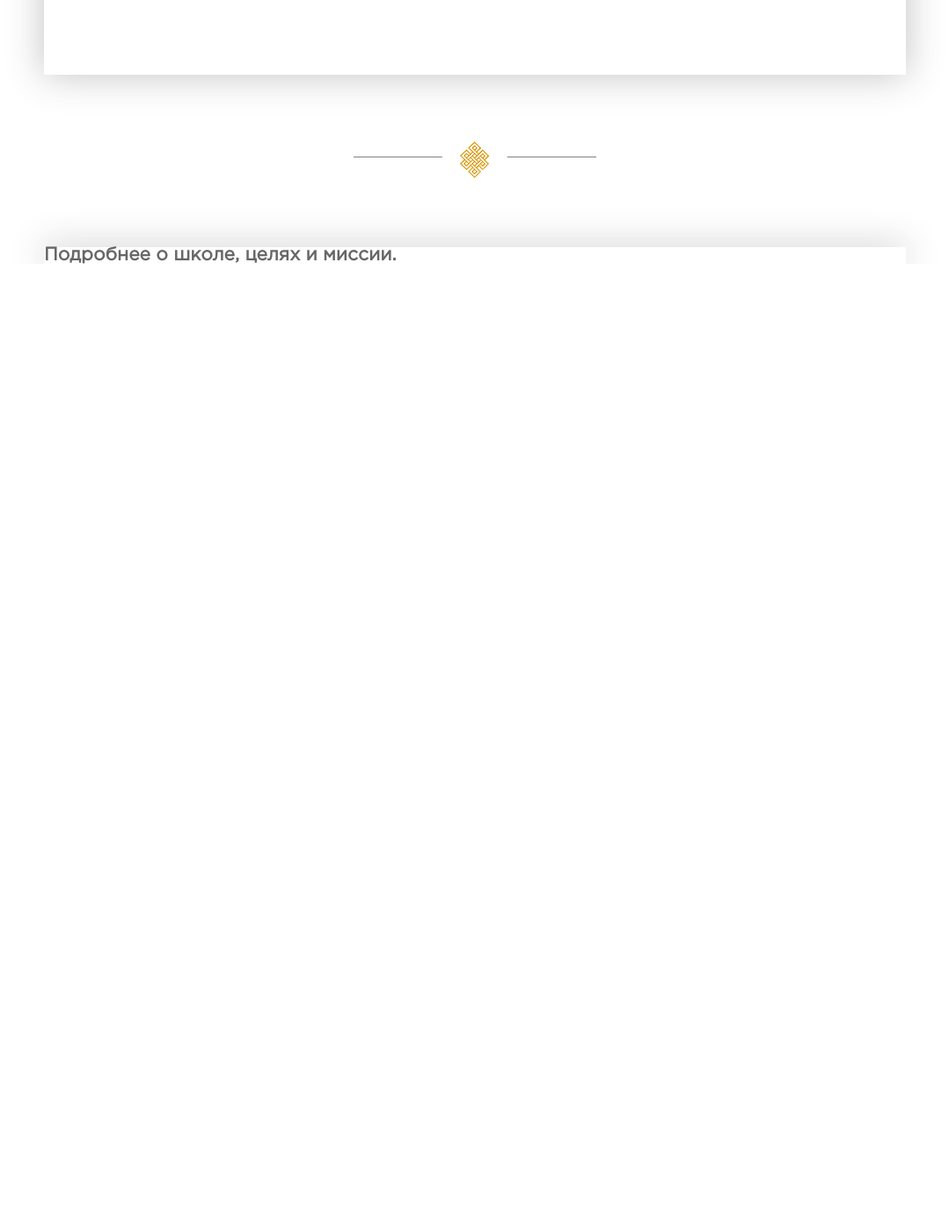
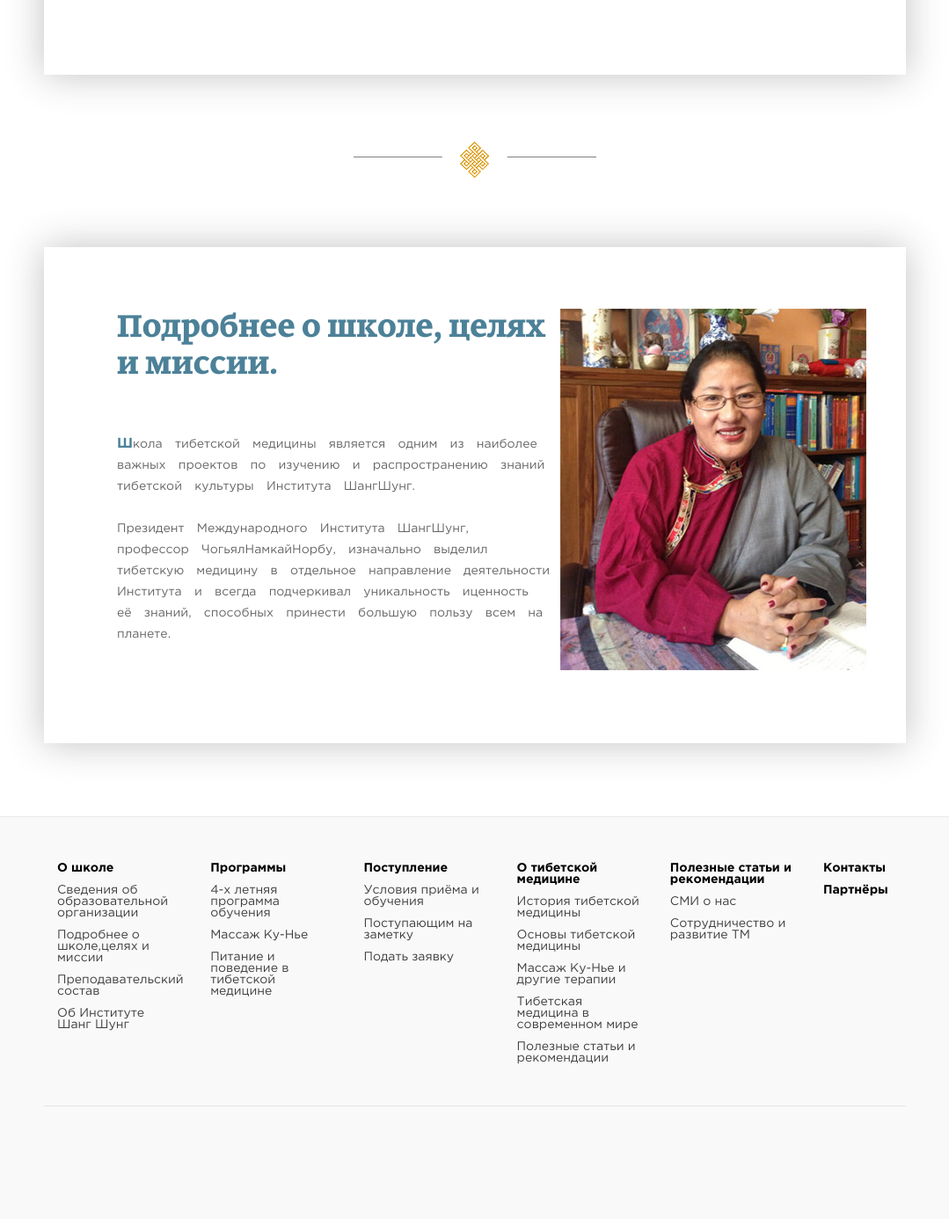
Before and after one commit to VasylKyryliuk/Shang-Shung, a plain HTML site: page shang-shung-22.html in a window 1280 px wide. Shown: the part 5776-7162 px from the top of the page at 88% size, without its empty margins (100-1179 px from the left). Before the commit the page ends 6076 px from the top, so only its background shows below. Drawn offline with Linux system fonts and the light colour scheme.

Commit message:
footer-menu

```diff
--- a/shang-shung-22.html
+++ b/shang-shung-22.html
@@ -320,11 +320,67 @@
 
 	<div class="about-school-bottom">
 		<div class="container">
-			<div class="wrapper shadow">
-				<h2>Подробнее о школе, целях и миссии.</h2>
+			<div class="wrapper shadow clearfix">
+				<div class="left-info">
+					<h2>Подробнее о школе, целях и миссии.</h2>
+					<p><span class="edit-word">Ш</span>кола тибетской медицины является одним из наиболее важных проектов по изучению и распространению знаний тибетской культуры Института ШангШунг.
+					<br><br>
+					Президент Международного Института ШангШунг, профессор ЧогьялНамкайНорбу, изначально выделил тибетскую медицину в отдельное направление деятельности Института и всегда подчеркивал уникальность иценность её знаний, способных принести большую пользу всем на планете. </p>
+				</div>
+				<div class="right-info">
+					<img src="images/content/about-school-upper.jpg" alt="">
+				</div>
 			</div>
 		</div>
 	</div>
 
+	<footer>
+		<div class="container">
+			<div class="wrapper">
+				<div class="footer-menu">
+					<ul>
+						<li><p>О школе</p></li>
+						<li><a href="#">Сведения об образовательной организации</a></li>
+						<li><a href="#">Подробнее о школе,целях и миссии </a></li>
+						<li><a href="#">Преподавательский состав</a></li>
+						<li><a href="#">Об Институте Шанг Шунг</a></li>
+					</ul>
+					<ul>
+						<li><p>Программы</p></li>
+						<li><a href="#">4-х летняя программа обучения</a></li>
+						<li><a href="#">Массаж Ку-Нье</a></li>
+						<li><a href="#">Питание и поведение в тибетской медицине</a></li>
+					</ul>
+					<ul>
+						<li><p>Поступление</p></li>
+						<li><a href="#">Условия приёма и обучения</a></li>
+						<li><a href="#">Поступающим на заметку</a></li>
+						<li><a href="#">Подать заявку</a></li>
+					</ul>
+					<ul>
+						<li><p>О тибетской медицине</p></li>
+						<li><a href="#">История тибетской медицины</a></li>
+						<li><a href="#">Основы тибетской медицины</a></li>
+						<li><a href="#">Массаж Ку-Нье и другие терапии</a></li>
+						<li><a href="#">Тибетская медицина в современном мире</a></li>
+						<li><a href="#">Полезные статьи и рекомендации</a></li>
+					</ul>
+					<ul>
+						<li><p>Полезные статьи и рекомендации</p></li>
+						<li><a href="#">СМИ о нас</a></li>
+						<li><a href="#">Сотрудничество и развитие ТМ</a></li>
+					</ul>
+					<ul>
+						<li><p>Контакты</p></li>
+						<li><p>Партнёры</p></li>
+					</ul>
+				</div>
+				<div class="bottom-footer">
+
+				</div>
+			</div>
+		</div>
+	</footer>
+
 </body>
 </html>
--- a/styles/style.css
+++ b/styles/style.css
@@ -449,6 +449,84 @@ h1,h2,h3,h4,h5,h6,p,a,ul,li {
   height: 40px;
 }
 
-.about-school-bottom ..wrapper {
+.about-school-bottom .wrapper {
 	padding: 70px 45px 80px 83px;
 }
+
+.about-school-bottom .wrapper h2 {
+	text-align: left;
+	color: #4c8198;
+	font-family: 'BrioniBold';
+	max-width: 495px;
+	font-size: 37px;
+	margin-bottom: 58px;
+}
+
+.about-school-bottom .wrapper p {
+	max-width: 495px;
+	word-spacing: 10px;
+	line-height: 24px;
+}
+
+.about-school-bottom .wrapper .left-info {
+	float: left;
+}
+
+.about-school-bottom .wrapper .right-info {
+	float: right;
+}
+
+.about-school-bottom {
+	margin-bottom: 83px;
+}
+
+footer {
+	background-color: #f9f9f9;
+	border-top: 1px solid #eaeaea;
+}
+
+footer .wrapper .footer-menu ul {
+	display: inline-block;
+	max-width: 140px;
+	vertical-align: top;
+	margin: 0 15px;
+}
+
+footer .wrapper .footer-menu ul:firs-child {
+	margin-left: 0;
+	margin-right: 15px;
+}
+
+footer .wrapper .footer-menu ul:last-child {
+	margin-left: 15px;
+	margin-right: 0;
+	max-width: 80px;
+}
+
+footer .wrapper .footer-menu ul li {
+	list-style: none;
+	margin: 12px 0;
+}
+
+footer .wrapper .footer-menu ul li p {
+	color: #000;
+	font-family: 'GothamBol';
+}
+
+footer .wrapper .footer-menu ul li a {
+	color: #3e3e3e;
+}
+
+footer .wrapper .footer-menu ul li a:hover {
+	color: #4c8198;
+	border-bottom: 1px dashed #4c8198;
+}
+
+footer .wrapper .footer-menu {
+	padding: 40px 0 35px 0;
+	border-bottom: 1px solid #e6e6e6;
+}
+
+footer .wrapper .bottom-footer {
+	padding: 28px 0 100px 0;
+}
```
